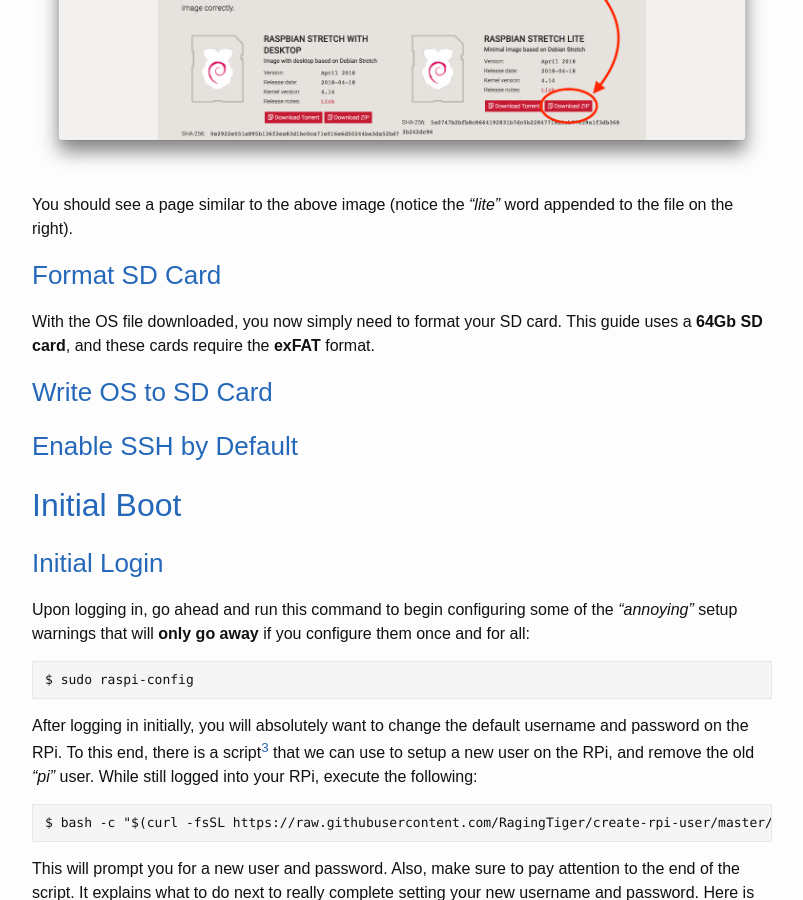
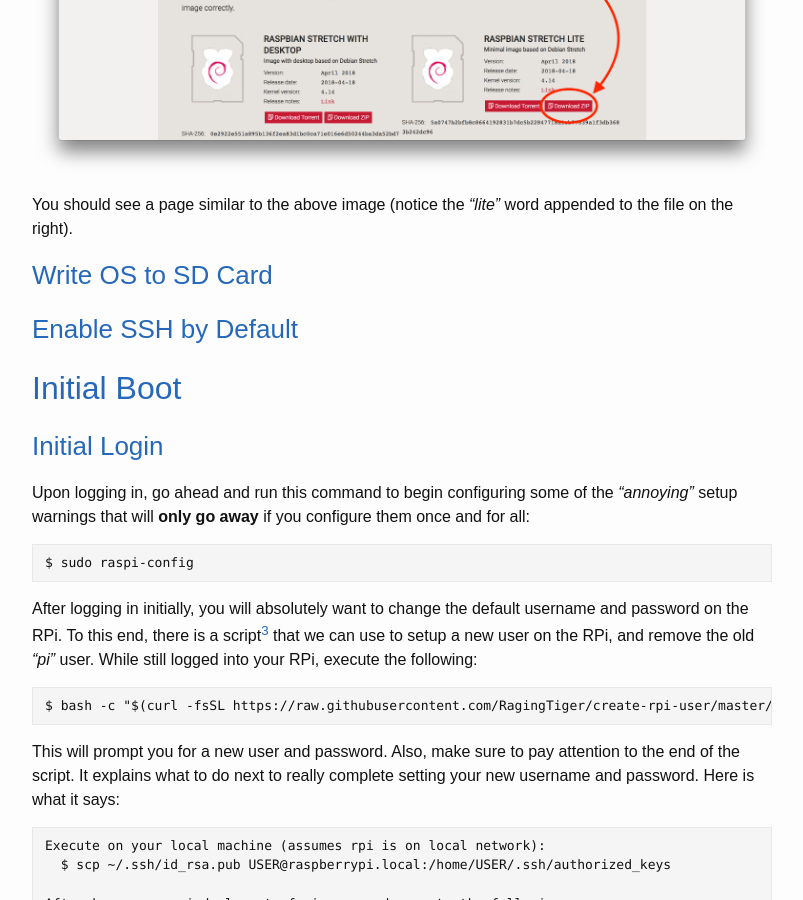
Before and after one commit to RagingTiger/RagingTiger.github.io, a Jekyll site: the page built from _posts/2018-06-19-rpi-init-setup.md, in a window 1280 px wide and 900 px high, scrolled down 1203 px. Shown: the whole window, without its empty margins (238-1041 px from the left). Built offline with Jekyll 4.4.1, drawn with Linux system fonts in a browser that asks for light colours.

Commit message:
Removing section on formatting SD card

```diff
--- a/_posts/2018-06-19-rpi-init-setup.md
+++ b/_posts/2018-06-19-rpi-init-setup.md
@@ -35,10 +35,6 @@ The OS can be
 
 You should see a page similar to the above image (notice the *"lite"* word
 appended to the file on the right).
-
-### <a name="sdcard"></a> [Format SD Card](#toc)
-With the OS file downloaded, you now simply need to format your SD card. This
-guide uses a **64Gb SD card**, and these cards require the **exFAT** format.
 
 ### <a name="writeos"></a> [Write OS to SD Card](#toc)
 
```
